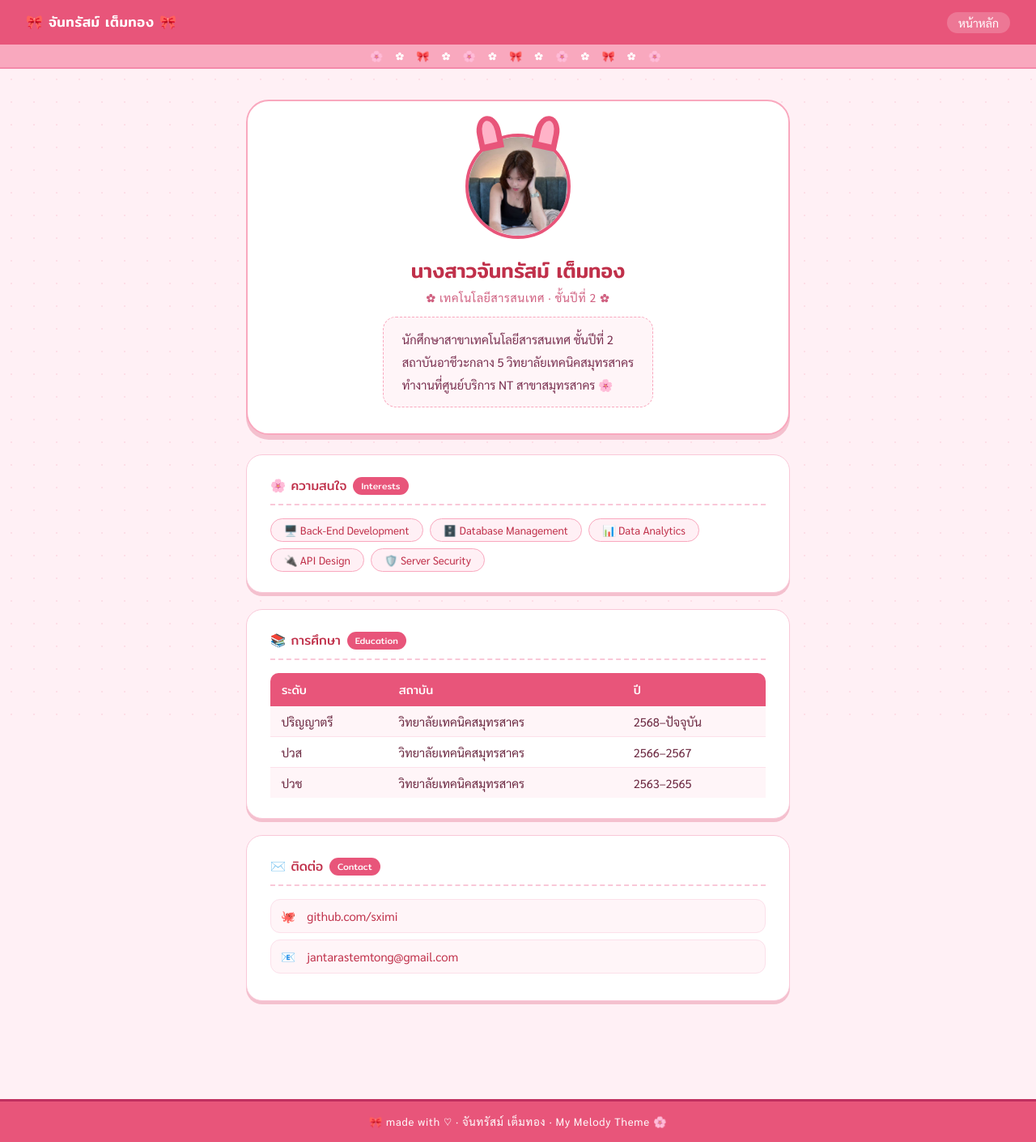
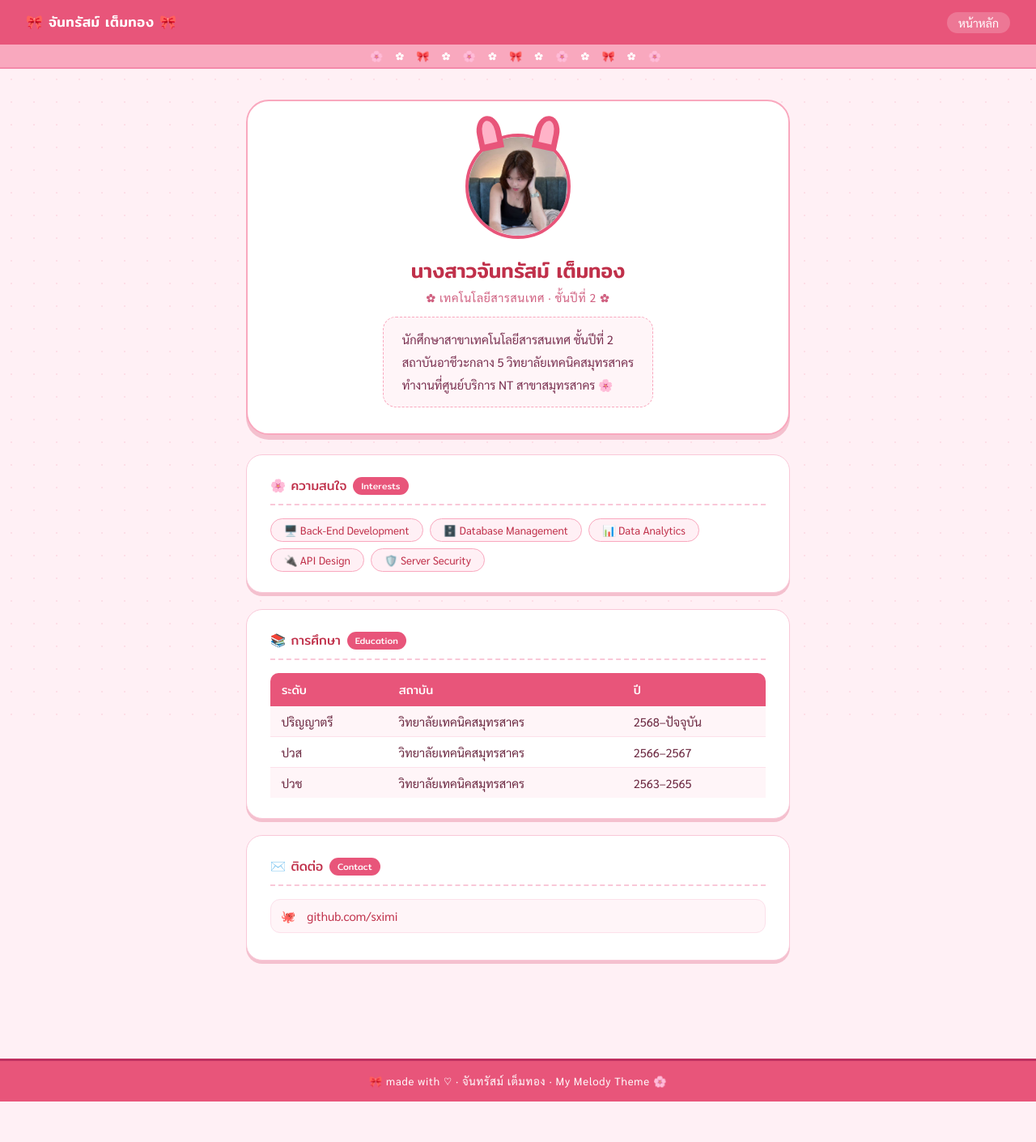
Before and after one commit to sximi/sximi.github.io, a Jekyll site: the page built from README.md, in a window 1280 px wide. Shown: the whole page at 81% size. Built offline with Jekyll 4.4.1, drawn with Linux system fonts in a browser that asks for light colours; after the commit the page ends 1360 px from its top, so only the background shows below that.

Commit message:
Update home.html

```diff
--- a/_layouts/home.html
+++ b/_layouts/home.html
@@ -303,9 +303,6 @@
       <div class="contact-row">
         🐙 <a href="https://github.com/sximi">github.com/sximi</a>
       </div>
-      <div class="contact-row">
-        📧 <a href="mailto:jantarastemtong@gmail.com">jantarastemtong@gmail.com</a>
-      </div>
     </div>
 
   </main>
```
